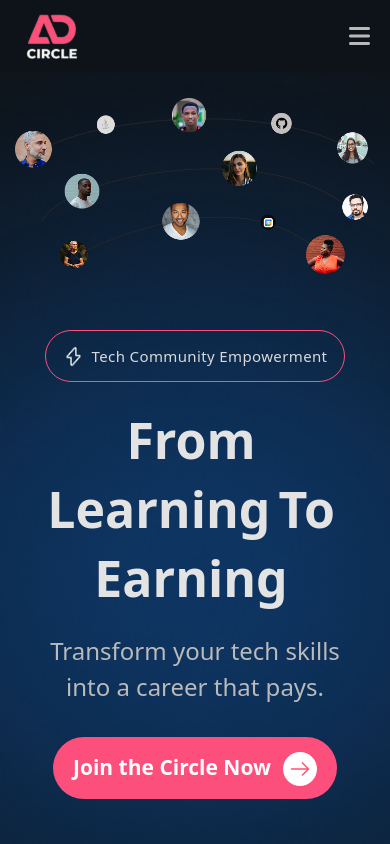
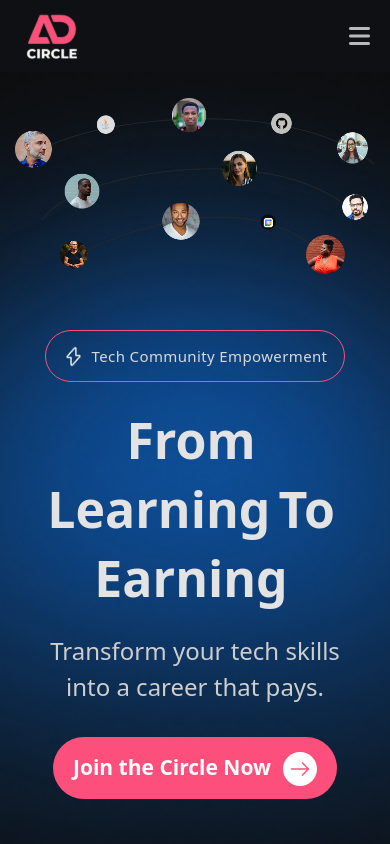
Before and after one commit to OLADIMEJI988/aritdevcircle, a React (Vite) app: page / in a window 390 px wide. Shown: the top 844 px of the page. Built offline with nearby package versions, Linux system fonts and the light colour scheme.

Commit message:
fixed blur issue

```diff
--- a/src/pages/LandingPage.jsx
+++ b/src/pages/LandingPage.jsx
@@ -3,6 +3,7 @@ import { motion, AnimatePresence } from "framer-motion";
 import flash from "../assets/flash.png";
 import Logo from "../assets/QueenAritCircleLogo.svg";
 import glow from "../assets/inner glow.png";
+import mobileglow from "../assets/inner glow mobile.png";
 import arrow from "../assets/arrow-right.png";
 import leftimg from "../assets/Hero circular image left.png";
 import rightimg from "../assets/Hero circlar image right.png";
@@ -28,12 +29,16 @@ export default function LandingPage() {
     <div className="relative w-full min-h-screen bg-[#0E0E0E]">
       {/* Glow Background*/}
       <div
-        className="absolute inset-0 w-full lg:max-xl:h-[800px] xl:h-[920px] bg-no-repeat bg-center bg-cover pointer-events-none"
+        className="absolute mobile:max-lg:hidden inset-0 w-full lg:max-xl:h-[800px] xl:h-[920px] bg-no-repeat bg-center bg-cover pointer-events-none"
         style={{ backgroundImage: `url(${glow})` }}
+      />
+      <div
+        className="absolute inset-0 w-full lg:hidden bg-no-repeat bg-center bg-cover pointer-events-none"
+        style={{ backgroundImage: `url(${mobileglow})` }}
       />
 
       {/* Header */}
-      <header className="sticky lg:static top-0 bg-[#0e1319] py-1 md:py-0 lg:bg-[#0E0E0E] text-[#BBBABA] px-5 md:px-[15px] z-20">
+      <header className="sticky lg:static top-0 bg-[#0f1014] py-1 md:py-0 lg:bg-[#0E0E0E] text-[#BBBABA] px-5 md:px-[15px] z-20">
         <div className="flex justify-between items-center">
           <img className="h-16" src={Logo} alt="logo" />
 
@@ -76,7 +81,7 @@ export default function LandingPage() {
               animate={{ height: "auto", opacity: 1 }}
               exit={{ height: 0, opacity: 0 }}
               transition={{ duration: 0.3, ease: "easeInOut" }}
-              className="absolute top-full left-0 w-full bg-[#0e1319] lg:hidden z-20 overflow-hidden"
+              className="absolute top-full left-0 w-full bg-[#0f1014] lg:hidden z-20 overflow-hidden"
             >
               <div className="flex flex-col gap-5 mobile:max-xxm:text-[21px] xxm:max-lg:text-[25px] text-center py-8">
                 <p className="hover:cursor-pointer">About</p>
@@ -149,7 +154,7 @@ export default function LandingPage() {
             </motion.p>
 
             <motion.p
-                className="text-[#BBBABA] mobile:max-xxm:text-[24px] mobile:max-xxm:mx-3 xxm:max-xsm:text-[27px] xsm:max-sm:text-[29px] sm:max-lg:text-[24px] lg:text-[15px] xl:text-[18px] lg:max-w-[550px] mx-auto mobile:max-xxm:mt-5 xxm:max-md:mt-7 md:max-lg:mt-10 lg:mt-[22px] xl:mt-8"
+                className="text-[#CECECE] mobile:max-xxm:text-[24px] mobile:max-xxm:mx-3 xxm:max-xsm:text-[27px] xsm:max-sm:text-[29px] sm:max-lg:text-[24px] lg:text-[15px] xl:text-[18px] lg:max-w-[550px] mx-auto mobile:max-xxm:mt-5 xxm:max-md:mt-7 md:max-lg:mt-10 lg:mt-[22px] xl:mt-8"
                 initial={{ opacity: 0, y: 20 }}
                 animate={{ opacity: 1, y: 0 }}
                 transition={{ duration: 0.4, delay: 0.9 }}
```
Also changed, not shown: src/assets/inner glow mobile.png (added).
